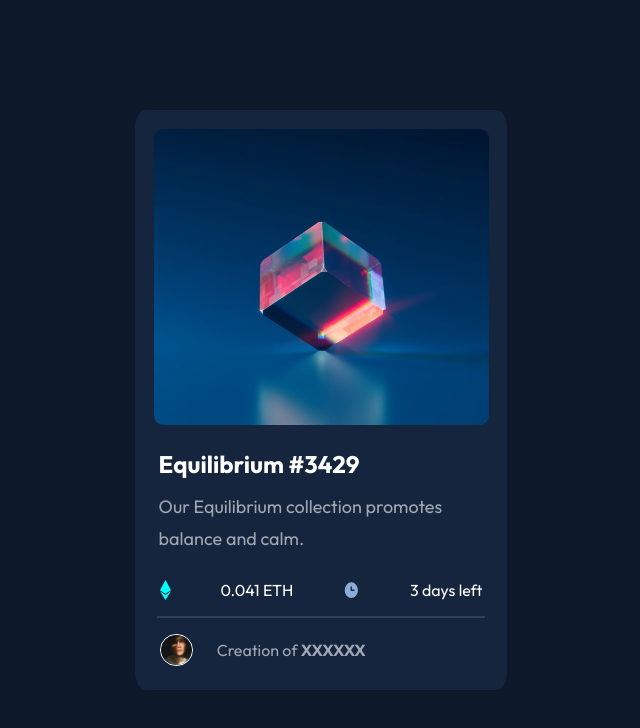
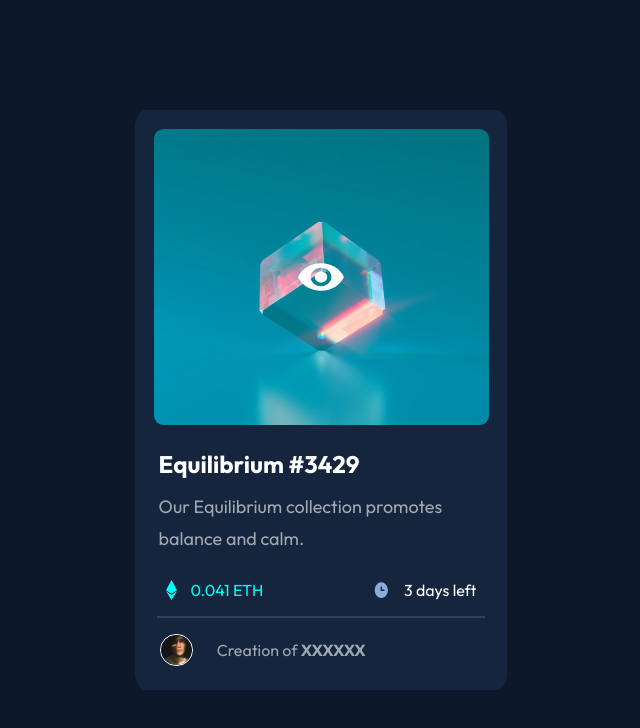
Before and after one commit to daniel-monsalve-villegas/nft-preview-card, a plain HTML site: page src/index.html in a window 1280 px wide. In both pictures the pointer is over the element 640 px from the left and 276 px from the top of the page. Shown: the whole page, without its empty margins (319-959 px from the left). Drawn offline with Linux system fonts and the light colour scheme.

Commit message:
solucionado diseño desktop y hover de imagen

```diff
--- a/src/component.css
+++ b/src/component.css
@@ -34,6 +34,13 @@ body {
 	max-width: 100%;
 }
 
+#image:hover {
+	background: url('./assets/icon-view.svg') no-repeat, url('./assets/image-equilibrium.jpg') no-repeat;
+	background-size: 15% 15%, 100% 100%, 100% 100%;
+	background-position: center center, top center;
+	background-color: rgba(0, 255, 247, 0.4);
+	background-blend-mode: lighten;
+}
 #textContainer {
 	margin: 1.5em;
 }
@@ -48,7 +55,7 @@ body {
 	font-size: 18px;
 }
 
-#textContainer h1:hover{
+#textContainer h2:hover{
 	color:var(--cyan);
 }
 
@@ -56,7 +63,15 @@ body {
 	display: flex;
 	flex-direction: row;
 	justify-content: space-around;
-	margin-bottom: 1em;
+	margin: 0 -1.5em 1em -1.5em;
+}
+
+#eth {
+	color: var(--cyan);
+}
+
+#icons p {
+	margin-left: -6em;
 }
 
 hr {
@@ -86,3 +101,13 @@ footer p {
 #name {
 	opacity: 1;
 }
+
+#name:hover {
+	color: var(--cyan);
+}
+
+@media (max-width: 375px) {
+	#image {
+		height: 40vh;
+	}
+}
--- a/src/index.html
+++ b/src/index.html
@@ -21,7 +21,7 @@
 			<div id="icons">
 				<!--<p id="ether"><img id="eth" src="./assets/icon-ethereum.svg" alt="icono ethereum azul">0.041 ETH</p>
 				<p><img id="clock" src="./assets/icon-clock.svg" alt="icono reloj gris">3 days left</p>-->
-				<img src="./assets/icon-ethereum.svg" alt="icono ethereum"><p>0.041 ETH</p>
+				<img src="./assets/icon-ethereum.svg" alt="icono ethereum"><p id="eth">0.041 ETH</p>
 				<img src="./assets/icon-clock.svg" alt="icono reloj"><p>3 days left</p>
 			</div>
 			<hr>
```
